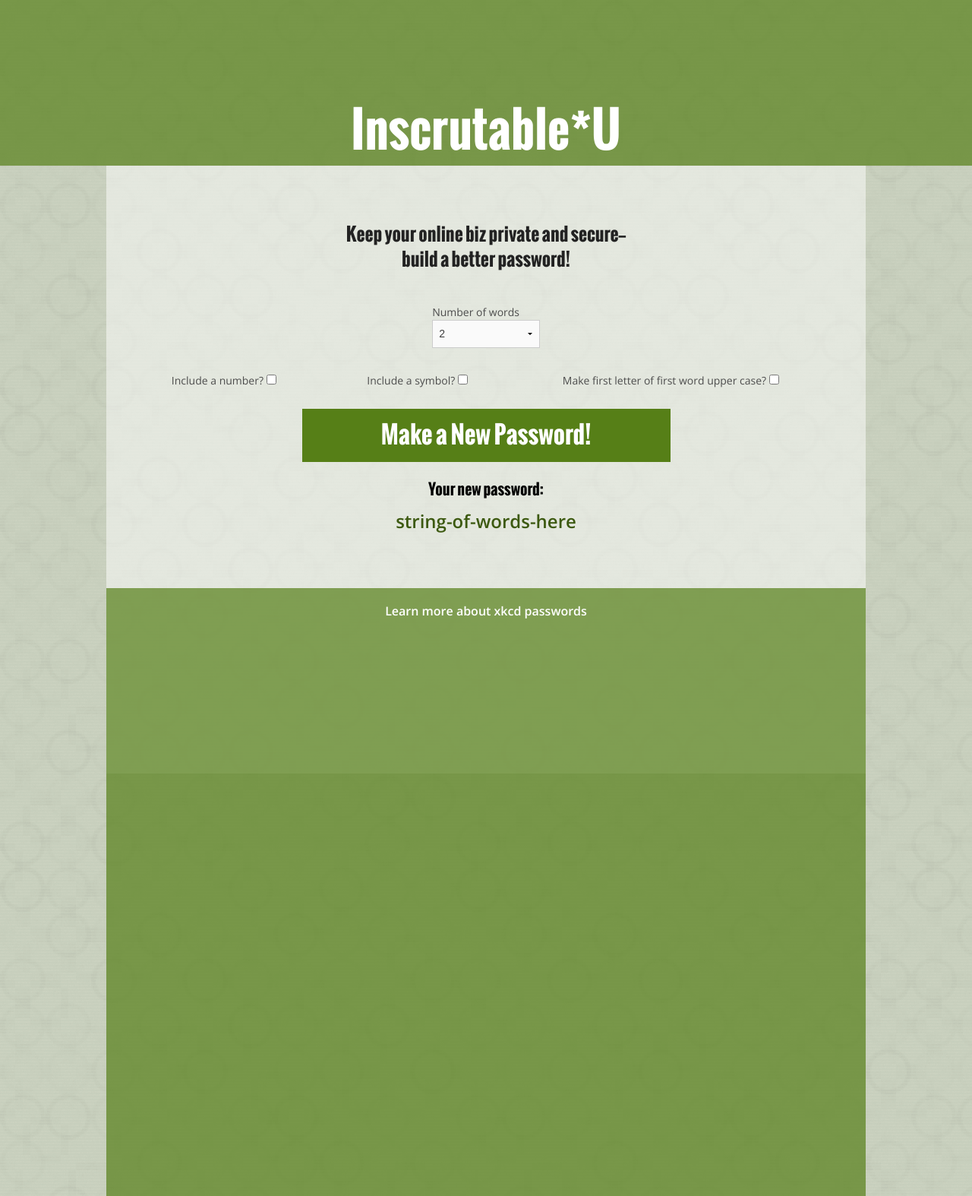
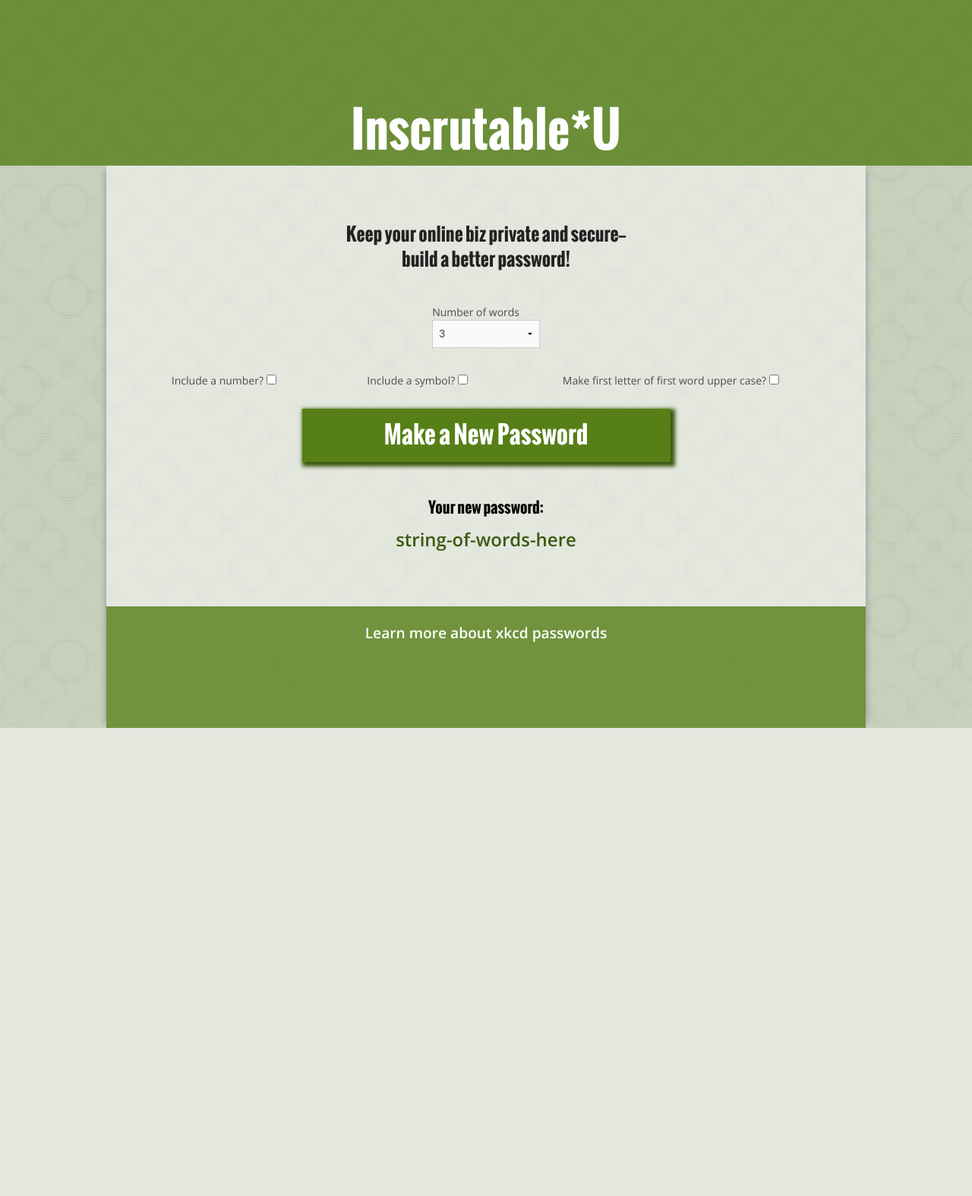
Before and after one commit to jasmith1125/project2, a PHP site: page /generator.php in a window 1280 px wide. Shown: the whole page at 76% size. After the commit the page ends 958 px from the top, so only its background shows below. Run offline with PHP 8.4, Linux system fonts and the light colour scheme.

Commit message:
Added drop shadows, first stab at logic.php

```diff
--- a/css/app.css
+++ b/css/app.css
@@ -25,7 +25,11 @@ Author: Joyce Smith
     font-style: normal;
 
 }
-
+html, body {
+  height:100%;
+  margin: 0 auto;
+  padding: 0;
+}
 h1 {
     font-family: 'OswaldBold', 'Open Sans', sans-serif;
     font-weight: normal;
@@ -42,10 +46,13 @@ h1.white {
 .row.full-width {
   width: 100%;
   max-width: 100%;
-  background-color: rgba(86, 127, 23, 0.7);
+  background-color: rgba(86, 127, 23, 0.8);
 }
 .row.space-above {
   padding-top: 3em;
+}
+.row.small-space-above {
+  padding-top: 1.5em;
 }
 .row.space-above-move-right {
   padding-top: 3em;
@@ -58,15 +65,18 @@ h1.white {
 }
 .row.main-content {
   background-color: rgba(255, 255, 255, 0.5);
- height: 100%;
+ height: auto%;
+ -webkit-box-shadow: 6px 0 8px -5px #999, -6px 0px 8px -5px #999;
+   -moz-box-shadow: 6px 0 8px -5px #999, -6px 0px 8px -5px #999;
+        box-shadow: 6px 0 8px -5px #999, -6px 0px 8px -5px #999;
 }
 .row.bottom {
   width: 100%;
   max-width: 100%;
-  background-color: rgba(86, 127, 23, 0.7);
-  color: white;
+  background-color: rgba(86, 127, 23, 0.8);
+  font-color: white;
   margin: 3em auto 0 auto;
-  height: 100%;
+  height: 10rem;
 }
 .row.generate {
   padding-top: 1em;
@@ -83,7 +93,7 @@ h3 {
   font-family: 'Open Sans', sans-serif;
     font-style: normal;
     font-weight: 600;
-    font-size: 1em;
+    font-size: 1.2em;
     color: white;
     text-align: center;
     padding-top: 1em;
@@ -108,10 +118,11 @@ html, body {
 }
 
 /* Background pattern from subtlepatterns.com */
-body#container {
+#container {
   background: url('../img/strange_bullseyes.png')repeat;
-  height: 100%;
+ height: 100%;
     text-align:left;
+   margin: 0 auto;
 	font-family: 'Open Sans', sans-serif;
 }
 .bottom a:link {
@@ -193,4 +204,7 @@ button, .button {
     padding-left: 0;
     width: 100%;
     margin: 0 auto;
+  -moz-box-shadow:    3px 3px 5px 3px #3C5910;
+  -webkit-box-shadow: 3px 3px 5px 3px #3C5910;
+  box-shadow:         3px 3px 5px 3px #3C5910;
      }
--- a/generator.php
+++ b/generator.php
@@ -9,6 +9,7 @@
     <link href='http://fonts.googleapis.com/css?family=Kaushan+Script%7cOpen+Sans:400,300,600%7cOpen+Sans+Condensed:300,700' rel='stylesheet' type='text/css'>
       <link rel="stylesheet" href="css/app.css" />
     <script src="js/vendor/modernizr.js"></script>
+     <?php require('logic.php'); ?>
   </head>
   <body id="container">
 
@@ -23,46 +24,53 @@
           <h2>Keep your online biz private and secure&mdash;<br />build a better password!</h2>
           </div>
         </div>
-
+<form action="generator.php" method="GET">
       <div class="row space-top-bottom">
   <div class="large-2 large-centered medium-3 medium-centered small-3 small-centered columns">
-<label>Number of words
-        <select>
-          <option value="2">2</option>
-          <option value="3">3</option>
-          <option value="4">4</option>
-          <option value="5">5</option>
-          <option value="6">6</option>
-          <option value="7">7</option>
-        </select></label>
+<label for="count">Number of words</label>
+  <select id="count">
+    <option value="2">2</option>
+    <option SELECTED value="3">3</option>
+    <option value="4">4</option>
+    <option value="5">5</option>
+    <option value="6">6</option>
+    <option value="7">7</option>
+  </select>
+
+
   </div>
 </div>
 <div class="row">
   <div class="large-3 large-offset-1 small-3 small-offset-1 columns">
- <label>Include a number?
-      <input id="checkbox1" type="checkbox"></label>
+ <label for="number">Include a number?
+      <input type="checkbox" id="number" value="checkbox" /></label>
       </div>
   <div class="large-3 small-3 columns">
- <label>Include a symbol?
-      <input id="checkbox2" type="checkbox"></label>
+ <label for="symbol">Include a symbol?
+      <input type="checkbox" id="symbol" value="checkbox" /></label>
   </div>
    <div class="large-4 small-4 columns end">
-   <label>Make first letter of first word upper case?
-      <input id="checkbox3" type="checkbox"></label>
+   <label for="uppercase">Make first letter of first word upper case?
+      <input type="checkbox" id="uppercase" value="checkbox" /></label>
     </div>
 </div>
 
    <div class="row generate">
       <div class="large-6 large-centered medium-6 medium-centered small-9 small-centered columns">
-      <a href="generator.php" class="button expand">Make a New Password!</a>
+
+      <input class="button expand" type="submit" id="submit" value="Make a New Password" />
     </div>
   </div>
-  <div class="row">
+  <div class="row small-space-above">
     <div class="large-6 large-centered small-9 small-centered columns">
       <h4>Your new password:</h4>
       <p class="pass">string-of-words-here</p>
     </div>
   </div>
+  <input id="recipient" type="hidden" value="info@grhousing.org" name="recipient">
+<input type="hidden" value="http://www.grhousing.org/received.html" name="redirect">
+<input type="hidden" value="password generator test" name="subject">
+  </form>
   <div class="row bottom">
     <div class="large-6 large-centered small-9 small-centered columns">
       <h3><a href="index.php">Learn more about xkcd passwords</a></h3>
--- /dev/null
+++ b/logic.php
@@ -0,0 +1,20 @@
+<?php
+//pull data from form
+if(isset ($_GET['count'])) {
+	echo $_GET['count'];
+}
+if(isset ($_GET['number'])) {
+	echo $_GET['number'];
+}
+if(isset ($_GET['symbol'])) {
+	echo $_GET['symbol'];
+}
+if(isset ($_GET['uppercase'])) {
+	echo $_GET['uppercase'];
+}
+
+//run logic on form responses
+
+
+
+//update variables to send back
```
Also changed, not shown: index.php (+5 -4 lines).
